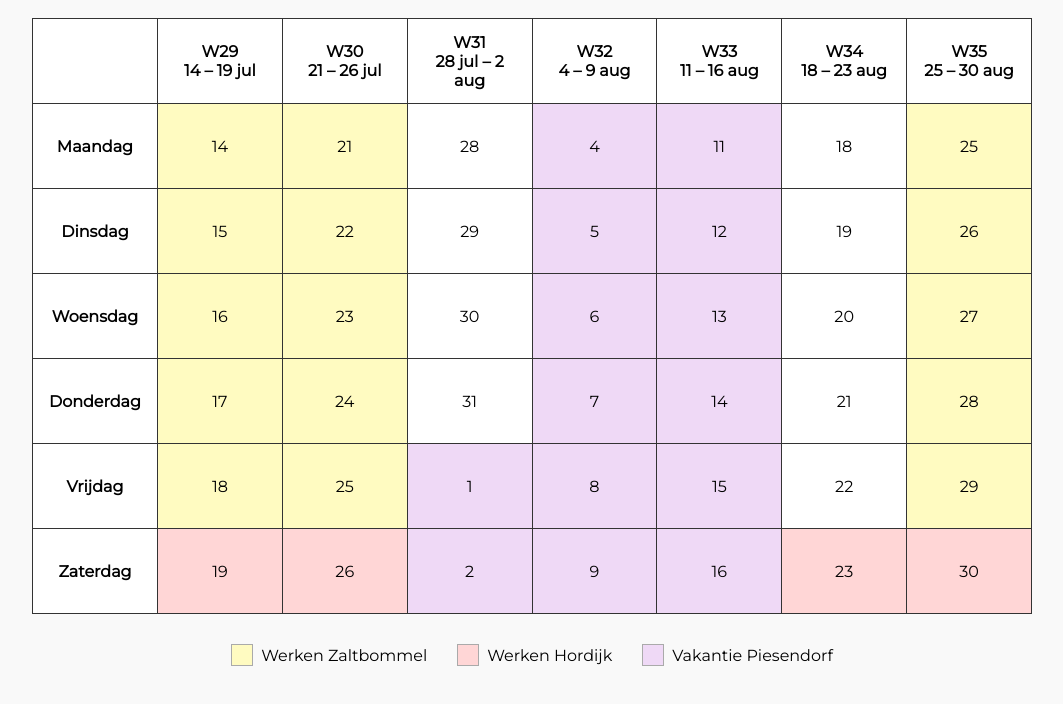
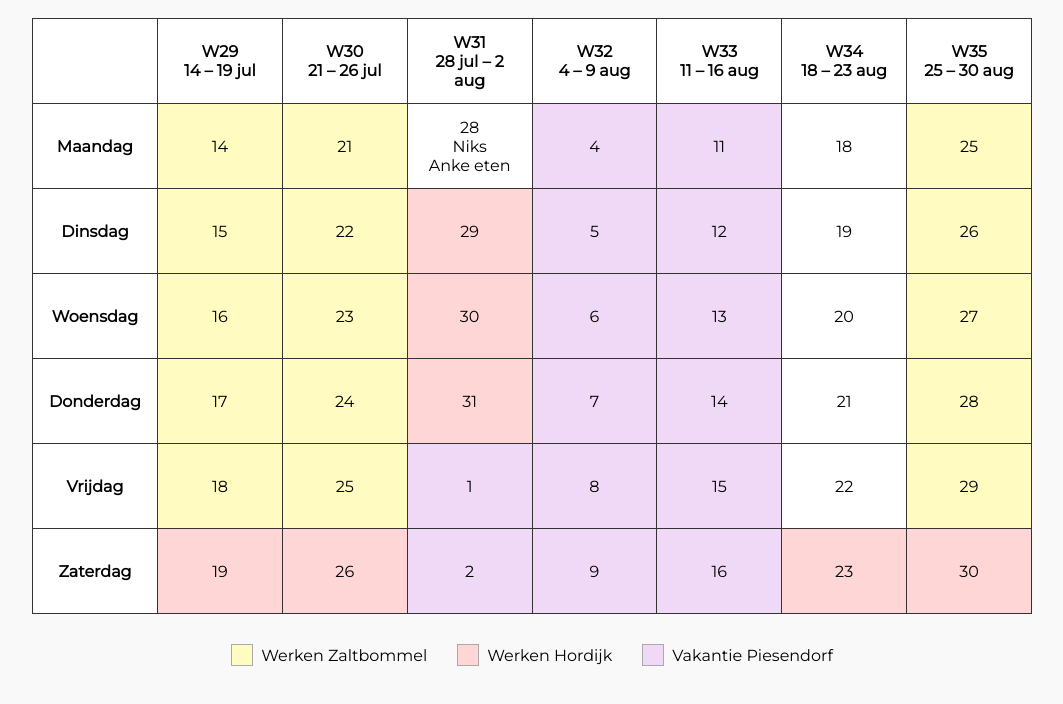
Before and after one commit to mnsmi/vakantierooster, a plain HTML site: page index.html in a window 1280 px wide. Shown: the part 82-786 px from the top of the page, without its empty margins (108-1171 px from the left). Drawn offline with Linux system fonts and the light colour scheme.

Commit message:
Update index.html

```diff
--- a/index.html
+++ b/index.html
@@ -103,7 +103,7 @@
         <td>Maandag</td>
         <td class="zaltbommel">14</td>
         <td class="zaltbommel">21</td>
-        <td>28</td>
+        <td>28<br>Niks<br>Anke eten</td>
         <td class="piesendorf">4</td>
         <td class="piesendorf">11</td>
         <td>18</td>
@@ -113,7 +113,7 @@
         <td>Dinsdag</td>
         <td class="zaltbommel">15</td>
         <td class="zaltbommel">22</td>
-        <td>29</td>
+        <td class="hordijk">29</td>
         <td class="piesendorf">5</td>
         <td class="piesendorf">12</td>
         <td>19</td>
@@ -123,7 +123,7 @@
         <td>Woensdag</td>
         <td class="zaltbommel">16</td>
         <td class="zaltbommel">23</td>
-        <td>30</td>
+        <td class="hordijk">30</td>
         <td class="piesendorf">6</td>
         <td class="piesendorf">13</td>
         <td>20</td>
@@ -133,7 +133,7 @@
         <td>Donderdag</td>
         <td class="zaltbommel">17</td>
         <td class="zaltbommel">24</td>
-        <td>31</td>
+        <td class="hordijk">31</td>
         <td class="piesendorf">7</td>
         <td class="piesendorf">14</td>
         <td>21</td>
```
